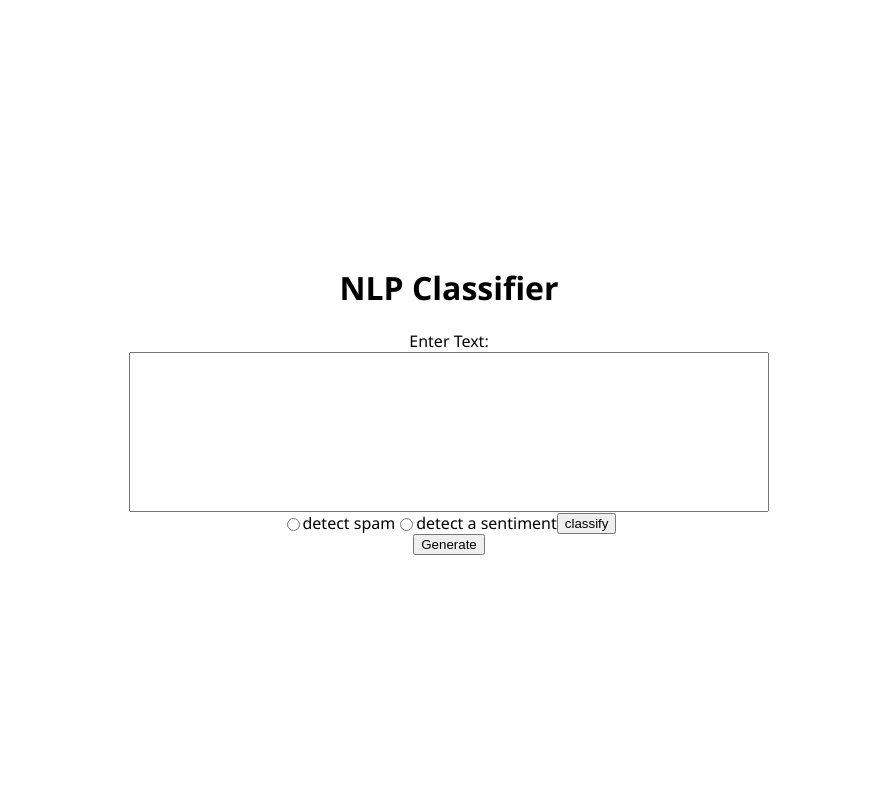
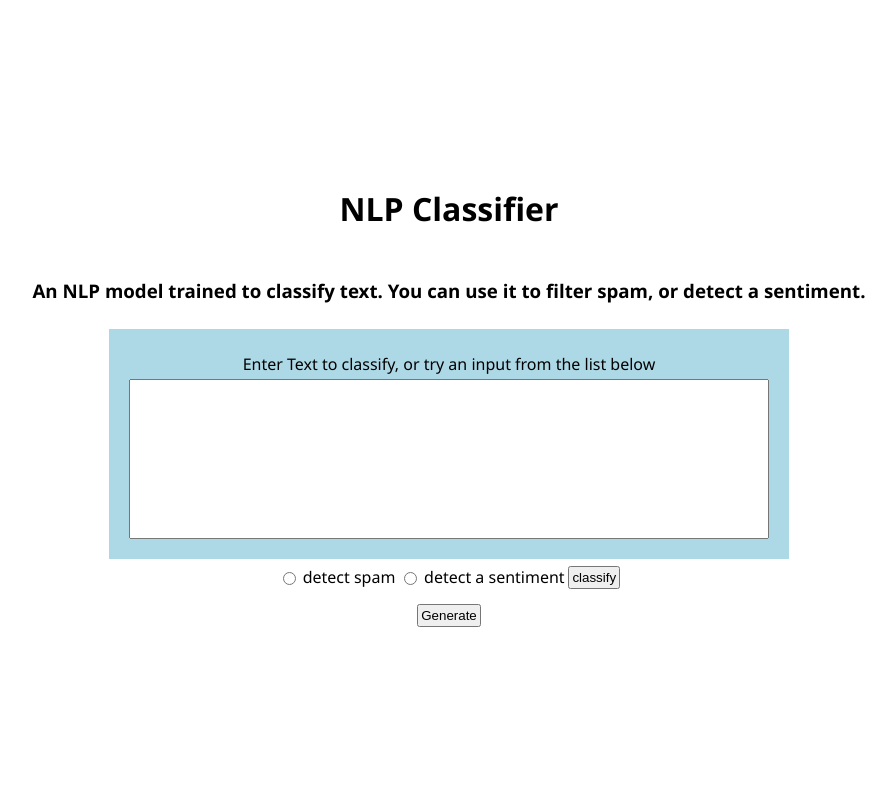
Before and after one commit to TootEgozy/bow_classifier, a Python web app: template templates/index.html in a window 1280 px wide. Shown: the whole page, without its empty margins (191-1087 px from the left). Before the commit the page ends 555 px from the top, so only its background shows below. Run offline with Jinja, Linux system fonts and the light colour scheme; the template is opened without the code that fills it, so the values that code supplies are empty.

Commit message:
some CSS and headers

```diff
--- a/templates/index.html
+++ b/templates/index.html
@@ -13,6 +13,10 @@
             justify-content: center;
             flex-direction: column;
             min-height: 100vh;
+        }
+
+        *{
+            padding: 0.3vw;
         }
 
         .container {
@@ -39,21 +43,37 @@
             flex-direction: row;
         }
 
+        .text-input-container {
+            display: flex;
+            align-items: center;
+            justify-content: center;
+            flex-direction: column;
+            padding: 20px;
+            background-color: lightblue;
+        }
+
         #input_text {
             width: 50vw;
             height: 20vh;
             box-sizing: border-box;
         }
 
+        button {
+            padding: 2px;
+        }
+
     </style>
 </head>
 <body>
     <div class="container">
-         <h1>NLP Classifier</h1>
+        <h1>NLP Classifier</h1>
+        <h3>An NLP model trained to classify text. You can use it to filter spam, or detect a sentiment.</h3>
 
         <form action="/classifier" method="post">
-            <label for="input_text">Enter Text:</label>
-            <input type="text" id="input_text" name="input_text" required>
+            <div class="text-input-container">
+                <label for="input_text">Enter Text to classify, or try an input from the list below</label>
+                <input type="text" id="input_text" name="input_text" required>
+            </div>
             <div class="radio-container">
                 <input type="radio" id="input_type_spam" name="input_type" value="spam" required/>
                 <label for="input_type_spam">detect spam</label>
@@ -64,8 +84,7 @@
         </form>
 
         {% if classification %}
-            <h2>classification:</h2>
-            <p>{{ classification }}</p>
+            <h2>classification: {{ classification }}</h2>
         {% endif %}
 
         {% include 'suggested_inputs.html' %}
@@ -75,14 +94,10 @@
             function RegenerateInputs() {
                 generate_inputs_btn = document.getElementById('generateInputsBtn');
                 generate_inputs_btn.click()
-                // var suggestedInputs = document.getElementById('suggestedInputs');
-                // suggestedInputs.style.display = (suggestedInputs.style.display === 'none') ? 'block' : 'none';
             }
 
             function selectInput(input) {
-                alert('input selected'+input)
                 document.getElementById('input_text').value = input;
-                // document.getElementById('suggestedInputs').style.display = 'none';
             }
         </script>
 
```
